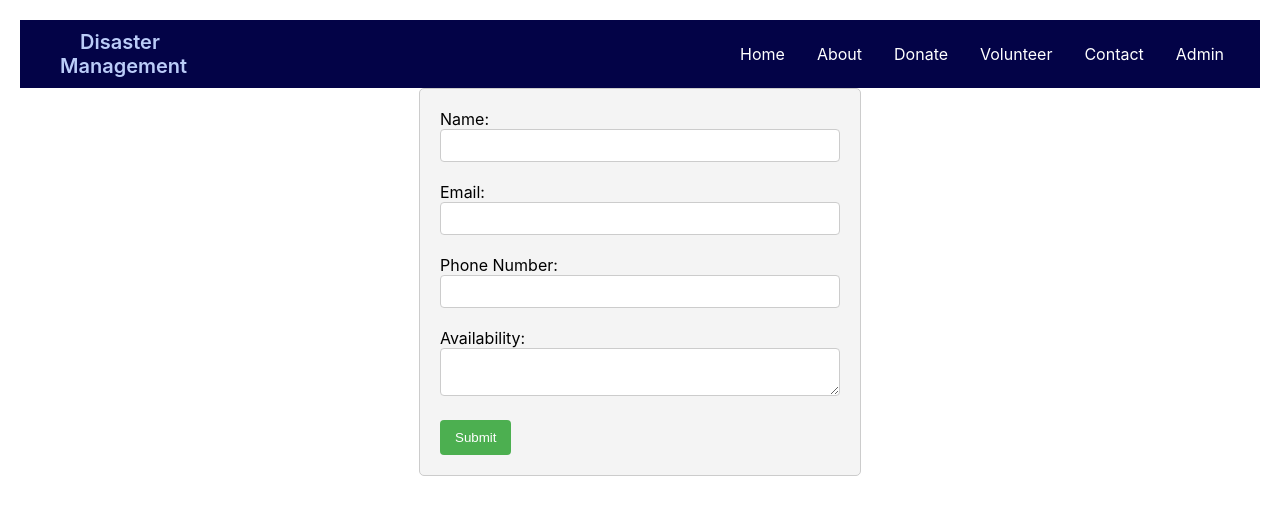
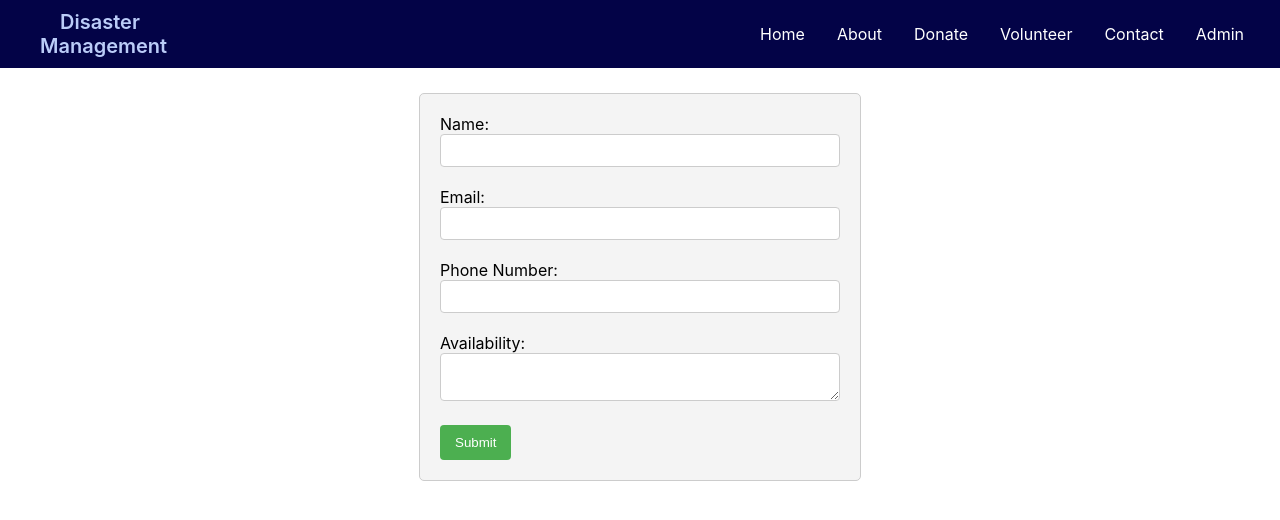
Before and after one commit to Prathamesh-Srivastava/Disaster-Management, a React (Create React App) app: page /volunteer in a window 1280 px wide. Shown: the top 520 px of the page. Built offline with nearby package versions, Linux system fonts and the light colour scheme; the HTML template or start-up script is replaced by a standard one.

Commit message:
minor css change

```diff
--- a/src/Components/DisasterCard.css
+++ b/src/Components/DisasterCard.css
@@ -29,8 +29,3 @@
     height: 300px;
     overflow-y: scroll;
 }
-
-.bottom::-webkit-scrollbar {
-    width: 0; /* Hide scrollbar width */
-    background: transparent; /* Optional: Set a transparent background */
-}
--- a/src/Components/Footer.css
+++ b/src/Components/Footer.css
@@ -7,7 +7,7 @@ footer {
     justify-content: center;
     align-items: center;
     height: 170px;
-    overflow-y: hidden;
+    /* overflow-y: hidden; */
 }
 
 .footertitle {
--- a/src/Pages/Volunteer.css
+++ b/src/Pages/Volunteer.css
@@ -1,22 +1,28 @@
 /* Volunteer.css */
 
-.volunteer {
-    padding: 20px;
-  }
+.formDiv {
+    padding: 25px;
+}
 
-  #volunteerForm {
+.volunteer::-webkit-scrollbar {
+  width: 0; /* Hide scrollbar width */
+  background: transparent; /* Optional: Set a transparent background */
+}
+
+#volunteerForm {
+    margin-top: 20px;
     max-width: 400px;
     margin: 0 auto;
     padding: 20px;
     background-color: #f4f4f4;
     border: 1px solid #ccc;
     border-radius: 5px;
-  }
+}
 
-  label {
+label {
     display: block;
     margin-bottom: 8px;
-  }
+}
 
   input,
   textarea {
--- a/src/Pages/Volunteer.jsx
+++ b/src/Pages/Volunteer.jsx
@@ -5,7 +5,9 @@ import Navbar from "../Components/Navbar";
 const Volunteer = () => {
     return (
         <div className="volunteer">
-            <Navbar/>
+        <Navbar/>
+        <div className="formDiv">
+
         <form id="volunteerForm">
             <label>
                 Name:
@@ -30,6 +32,7 @@ const Volunteer = () => {
             <button type="submit">Submit</button>
         </form>
         </div>
+        </div>
     )
 }
 
```
